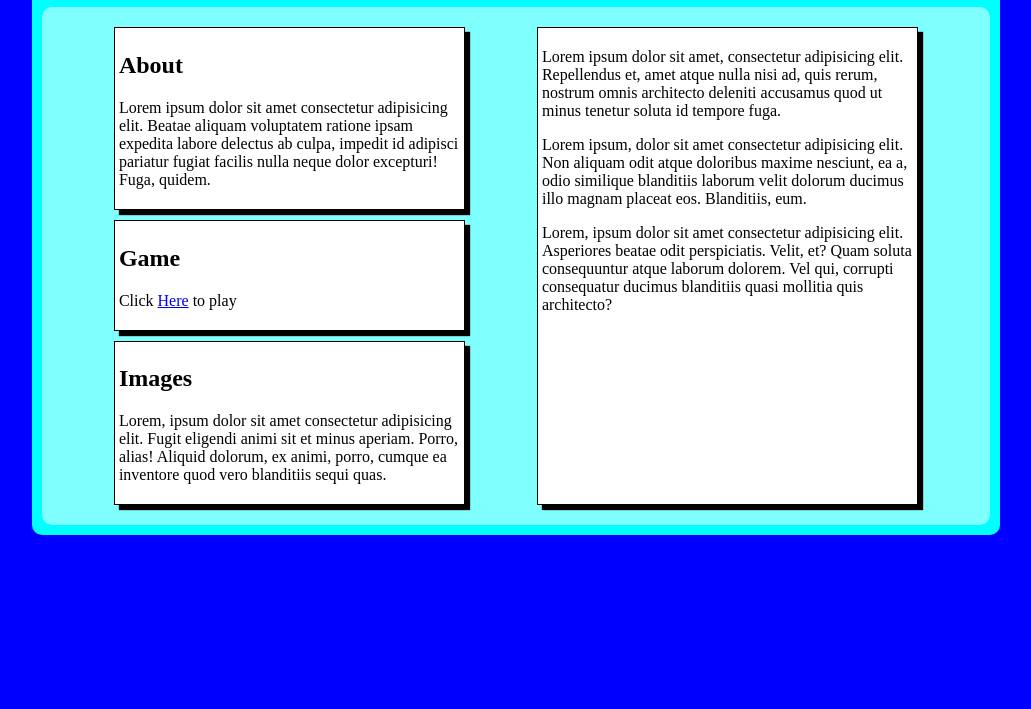
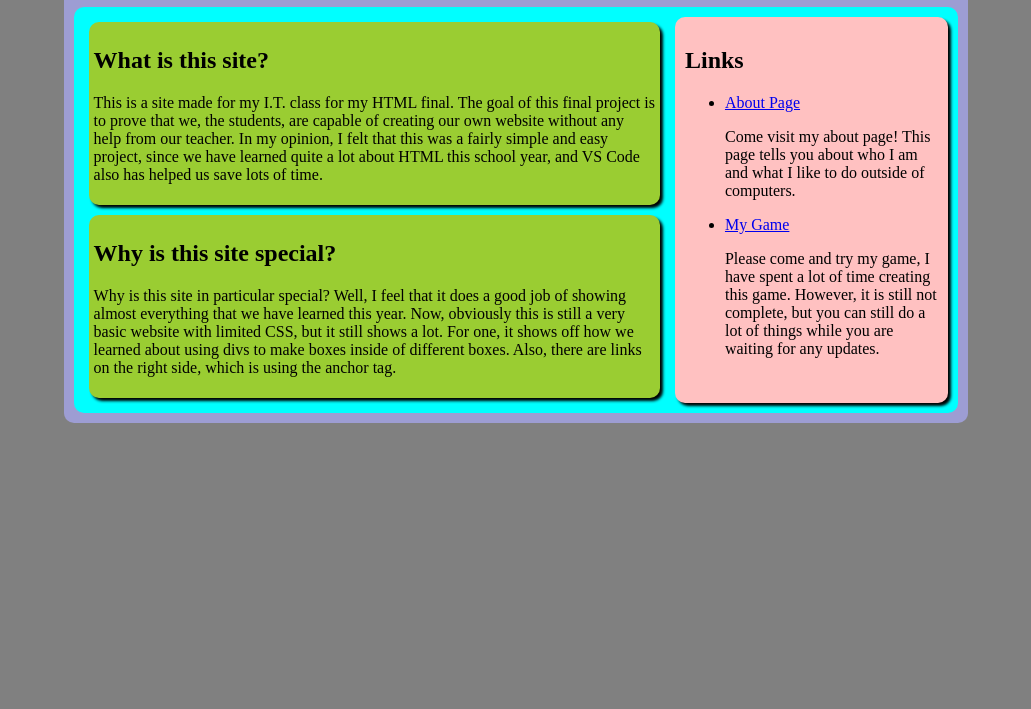
Before and after one commit to LucaMannino09/LucaMannino09.github.io, a plain HTML site: page index.html in a window 1280 px wide. Shown: the part 91-800 px from the top of the page, without its empty margins (124-1155 px from the left). Drawn offline with Linux system fonts and the light colour scheme.

Commit message:
html final

```diff
--- a/index.html
+++ b/index.html
@@ -4,92 +4,91 @@
 <head>
     <meta charset="UTF-8">
     <meta name="viewport" content="width=device-width, initial-scale=1.0">
-    <title>Document</title>
+    <title>Homepage</title>
     <style>
         body {
-            background-color: blue;
+            background-color: gray;
         }
 
         h1 {
             text-align: center;
+            text-shadow: 3px 2px 3px;
         }
 
         #content {
-            background-color: aqua;
             margin: auto;
-            width: 75%;
+            width: 70%;
+            background-color: rgb(157, 157, 211);
             padding: 10px;
             border-radius: 10px;
         }
 
-        #bigContainer {
-            background-color: rgb(128, 255, 255);
+        #bigBox {
+            background-color: aqua;
+            padding: 5px;
             display: flex;
             justify-content: space-evenly;
-            padding: 10px;
             border-radius: 10px;
         }
 
-        #smallContainer {
-            width: 40%;
+        #sideBox {
+            width: 70%;
         }
 
         .smallBox {
-            background-color: white;
+            background-color: yellowgreen;
+            padding: 5px;
             margin: 10px;
-            padding: 4px;
+            box-shadow: 3px 3px 3px;
+            border-radius: 10px;
         }
 
-        .bigBox {
-            background-color: rgb(255, 255, 255);
-            margin: 10px;
-            width: 40%;
-            padding: 4px;
-        }
-
-        .allBoxes {
-            border: 1px solid black;
-            box-shadow: 5px 5px 1px black;
+        #listBox {
+            background-color: rgb(255, 193, 193);
+            padding: 10px;
+            margin: 5px;
+            width: 30%;
+            box-shadow: 3px 3px 3px;
+            border-radius: 10px;
         }
     </style>
 </head>
 
 <body>
     <div id="content">
-        <h1>Header</h1>
-        <div id="bigContainer">
-            <div id="smallContainer">
-                <div class="smallBox allBoxes">
-                    <h2>About</h2>
-                    <p>Lorem ipsum dolor sit amet consectetur adipisicing elit. Beatae aliquam voluptatem ratione ipsam
-                        expedita labore delectus ab culpa, impedit id adipisci pariatur fugiat facilis nulla neque dolor
-                        excepturi! Fuga, quidem.</p>
+        <h1>Home Page</h1>
+        <div id="bigBox">
+            <div id="sideBox">
+                <div class="smallBox">
+                    <h2>What is this site?</h2>
+                    <p>This is a site made for my I.T. class for my HTML final. The goal of this final project is to
+                        prove that we, the students, are capable of creating our own website without any help from our
+                        teacher. In my opinion, I felt that this was a fairly simple and easy project, since we have
+                        learned quite a lot about HTML this school year, and VS Code also has helped us save lots of
+                        time.</p>
                 </div>
-                <div class="smallBox allBoxes">
-                    <h2>Game</h2>
-                    <p>Click <a href="game/index.html">Here</a> to play</p>
-                </div>
-                <div class="smallBox allBoxes">
-                    <h2>Images</h2>
-                    <p>Lorem, ipsum dolor sit amet consectetur adipisicing elit. Fugit eligendi animi sit et minus
-                        aperiam. Porro, alias! Aliquid dolorum, ex animi, porro, cumque ea inventore quod vero
-                        blanditiis sequi quas.</p>
+                <div class="smallBox">
+                    <h2>Why is this site special?</h2>
+                    <p>Why is this site in particular special? Well, I feel that it does a good job of showing almost
+                        everything that we have learned this year. Now, obviously this is still a very basic website
+                        with limited CSS, but it still shows a lot. For one, it shows off how we learned about using
+                        divs to make boxes inside of different boxes. Also, there are links on the right side, which is
+                        using the anchor tag.</p>
                 </div>
             </div>
-            <div class="bigBox allBoxes">
-                <p>Lorem ipsum dolor sit amet, consectetur adipisicing elit. Repellendus et, amet atque nulla nisi ad,
-                    quis rerum, nostrum omnis architecto deleniti accusamus quod ut minus tenetur soluta id tempore
-                    fuga.</p>
-                <p>Lorem ipsum, dolor sit amet consectetur adipisicing elit. Non aliquam odit atque doloribus maxime
-                    nesciunt, ea a, odio similique blanditiis laborum velit dolorum ducimus illo magnam placeat eos.
-                    Blanditiis, eum.</p>
-                <p>Lorem, ipsum dolor sit amet consectetur adipisicing elit. Asperiores beatae odit perspiciatis. Velit,
-                    et? Quam soluta consequuntur atque laborum dolorem. Vel qui, corrupti consequatur ducimus blanditiis
-                    quasi mollitia quis architecto?</p>
+            <div id="listBox">
+                <h2>Links</h2>
+                <ul>
+                    <li><a href="/about/about.html">About Page</a></li>
+                    <p>Come visit my about page! This page tells you about who I am and what I like to do outside of
+                        computers.</p>
+                    <li><a href="/game/index.html">My Game</a></li>
+                    <p>Please come and try my game, I have spent a lot of time creating this game. However, it is still
+                        not complete, but you can still do a lot of things while you are waiting for any updates.</p>
+                </ul>
             </div>
         </div>
     </div>
-
 </body>
 
 </html>
```
Also changed, not shown: about/about.html (added, +104 -0 lines), game/data/Map001.json (+1 -1 lines), game/data/System.json (+1 -1 lines).
